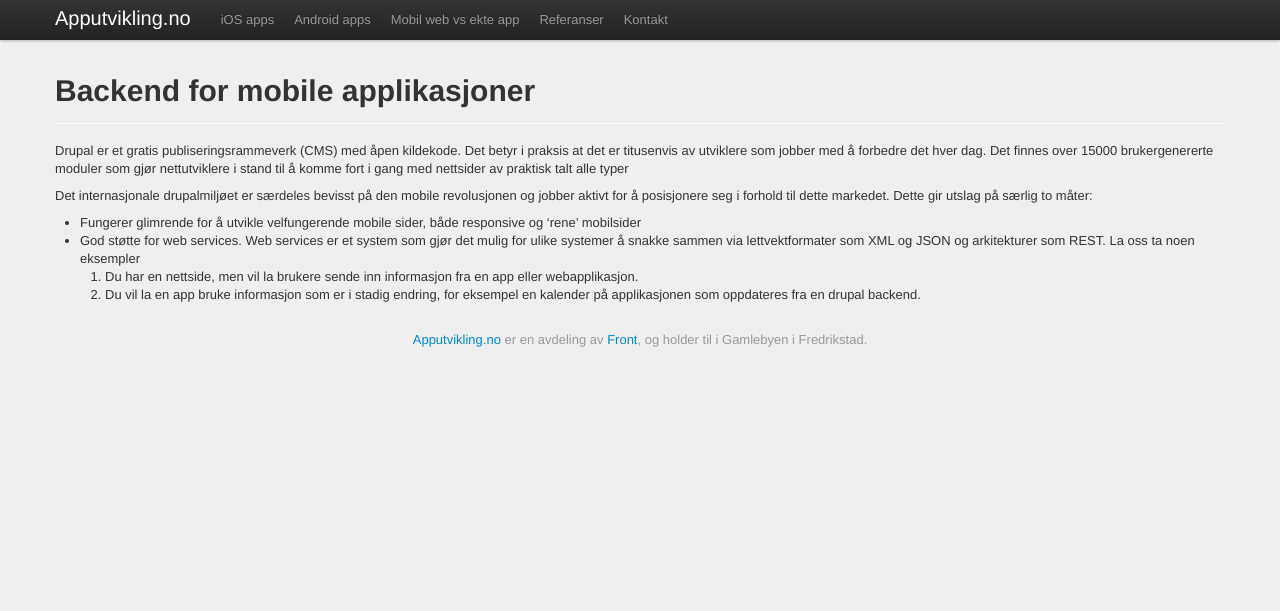
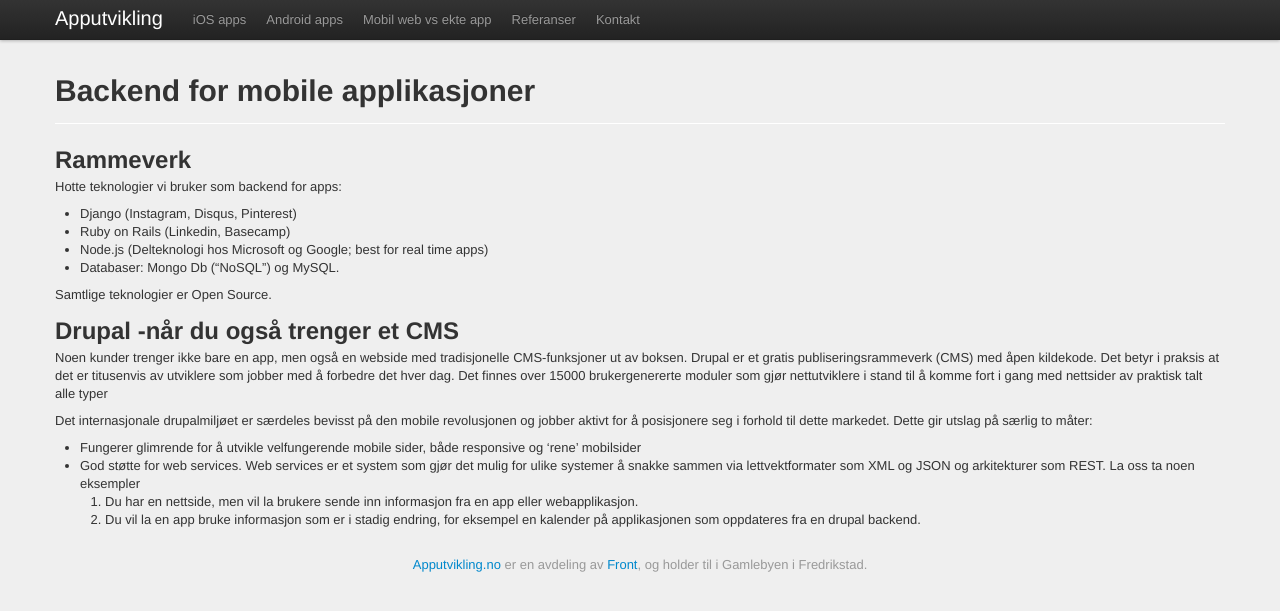
Before and after one commit to front/apputvikling, a Jekyll site: the page built from _posts/2012-04-03-backend.markdown, in a window 1280 px wide. Shown: the top 611 px of the page. Built offline with Jekyll 4.4.1, drawn with Linux system fonts in a browser that asks for light colours; nearby versions of some CDN libraries; comment, search, counter and statistics services are not loaded.

Commit message:
SEO improvements

```diff
--- a/_layouts/default.html
+++ b/_layouts/default.html
@@ -2,7 +2,7 @@
 <html lang="en">
   <head>
     <meta charset="utf-8">
-    <title> {% if page.title %} {{ page.title }} | {% endif %} Utvikling av apps for iPhone + Android + HTML5</title>
+    <title> {% if page.title %} {{ page.title }} | {% endif %} Utvikle apps | App utvikling for iPhone + Android</title>
     <meta name="viewport" content="width=device-width, initial-scale=1.0">
     <meta name="description" content="">
     <meta name="author" content="">
@@ -41,7 +41,7 @@
             <span class="icon-bar"></span>
             <span class="icon-bar"></span>
           </a>
-          <a class="brand" href="/">Apputvikling.no</a>
+          <a class="brand" href="/">Apputvikling</a>
           <div class="nav-collapse">
             <ul class="nav">
               <li class="">
--- a/_posts/2012-04-02-ios.markdown
+++ b/_posts/2012-04-02-ios.markdown
@@ -1,11 +1,11 @@
 ---
 layout: post
-title: Utvikling av apps for iOS (iPhone, iPad og iPod Touch)
+title: Utvikle apps for iPhone + iPad?
 ---
-**Fortsatt har Apple det mest lukrative markedet innen apps, med en god modell for distribusjon, og med enestående produkter. Som stolt leverandør hjelper vi deg fram til Appstore -og videre til topps!**
+**Fortsatt har Apple det mest lukrative markedet innen apps, med en god modell for distribusjon, og med enestående produkter. Hos oss vil du få en dyktig iPhoneutvikler eller iPadutvikler til disposisjon, eller et lite team av utviklere i kombinasjon med en designer som kjenner mulighetene i iPhone/iPad grensesnittet.
 
 Helt siden Apple revolusjonerte mobilbransjen med sitt iOS, har de vært en formidabel pådriver for å få brukere vekk fra desktopen og ut i verden ved å gi de verktøy til å gjøre tidligere utenkelige ting med en mobil enhet. iOS har kanskje vært den største enkeltfaktoren i endringene av våre digitale vaner de siden dets inntog.
 
 iOS bygger på Darwin, en versjon av UNIX som også er samme platform som Mac OS X bygger på. Utvikling for iOS må i større eller mindre grad foregå på XCode, Apples eget utviklingsverktøy. Native utvikling skjer på programmeringsspråket Objective-C.
 
-Distribusjon av iOS apper foregår på Apples egen App Store. Her har Apple full kontroll og de bestemmer selv hvilke applikasjoner som skal godkjennes etter en godkjenningsprosess. Dette har hatt mange positive effekter for plattformen, da Apple for eksempel ikke vil la applikasjoner som stadig krasjer komme ut på App Store. Apples godkjenningsprosess blir (stadig raskere)[http://148apps.biz/app-store-metrics/?mpage=approval] og de fleste apper får nå svar innen 5-6 dager.
+Distribusjon av iOS apper foregår på Apples egen App Store. Her har Apple full kontroll og de bestemmer selv hvilke applikasjoner som skal godkjennes etter en godkjenningsprosess. Dette har hatt mange positive effekter for plattformen, da Apple for eksempel ikke vil la applikasjoner som stadig krasjer komme ut på App Store. Apples godkjenningsprosess blir stadig raskere, og de fleste apper får nå svar innen 5-6 dager.
--- a/_posts/2012-04-03-backend.markdown
+++ b/_posts/2012-04-03-backend.markdown
@@ -3,7 +3,18 @@
 title: Backend for mobile applikasjoner
 ---
 
-Drupal er et gratis publiseringsrammeverk (CMS) med åpen kildekode. Det betyr i praksis at det er titusenvis av utviklere som jobber med å forbedre det hver dag. Det finnes over 15000 brukergenererte moduler som gjør nettutviklere i stand til å komme fort i gang med nettsider av praktisk talt alle typer
+## Rammeverk
+Hotte teknologier vi bruker som backend for apps:
+
+- Django (Instagram, Disqus, Pinterest)
+- Ruby on Rails (Linkedin, Basecamp)
+- Node.js (Delteknologi hos Microsoft og Google; best for real time apps)
+- Databaser: Mongo Db ("NoSQL") og MySQL.
+
+Samtlige teknologier er Open Source.
+
+## Drupal -når du også trenger et CMS
+Noen kunder trenger ikke bare en app, men også en webside med tradisjonelle CMS-funksjoner ut av boksen. Drupal er et gratis publiseringsrammeverk (CMS) med åpen kildekode. Det betyr i praksis at det er titusenvis av utviklere som jobber med å forbedre det hver dag. Det finnes over 15000 brukergenererte moduler som gjør nettutviklere i stand til å komme fort i gang med nettsider av praktisk talt alle typer
 
 Det internasjonale drupalmiljøet er særdeles bevisst på den mobile revolusjonen og jobber aktivt for å posisjonere seg i forhold til dette markedet. Dette gir utslag på særlig to måter:
 
--- a/kontakt/index.html
+++ b/kontakt/index.html
@@ -6,7 +6,7 @@
   <div class="span8">
     <form class="form-horizontal" method="post" action="mailme.php">
         <fieldset>
-          <legend>Ja, jeg ønsker tilbud på utvikling av applikasjon</legend>
+          <legend>Ja, jeg ønsker tilbud på utvikling av app</legend>
           <div class="control-group">
             <label class="control-label" for="name">Navn/foretak</label>
             <div class="controls">
```
Also changed, not shown: index.html (+4 -4 lines), 13 other files.
